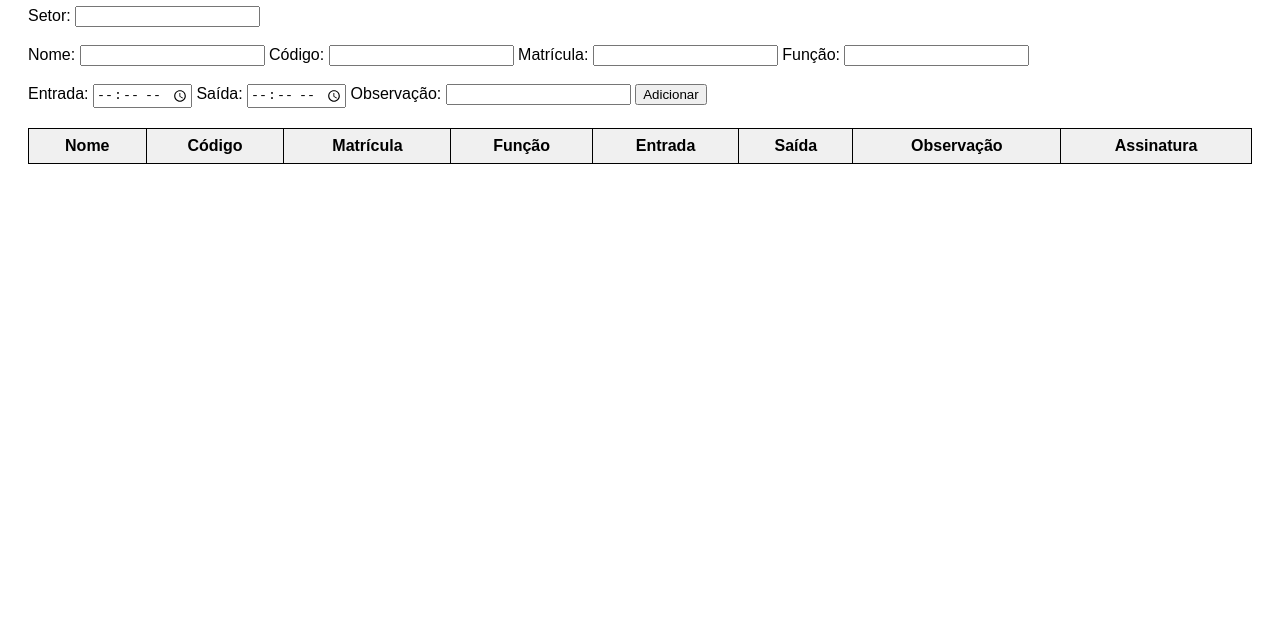
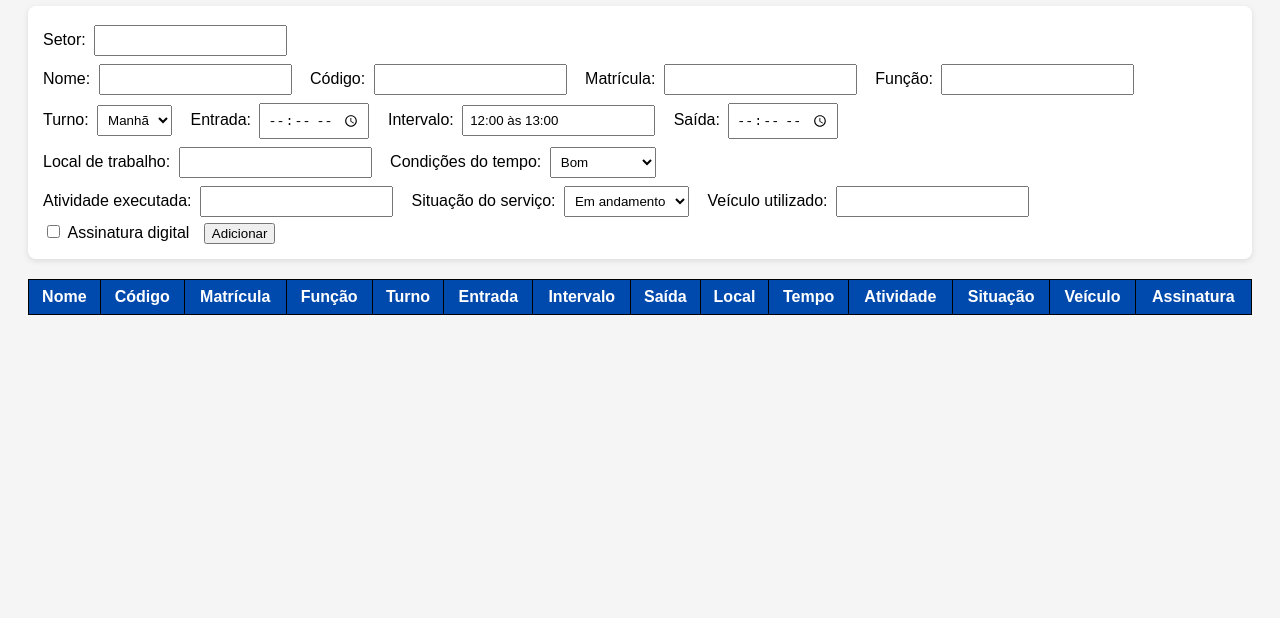
Before and after one commit to Gitninja7/rds-facil, a plain HTML site: page index.html in a window 1280 px wide. Shown: the part 182-800 px from the top of the page. Drawn offline with Linux system fonts and the light colour scheme.

Commit message:
Add files via upload

```diff
--- a/index.html
+++ b/index.html
@@ -1,3 +1,4 @@
+
 <!DOCTYPE html>
 <html lang="pt-br">
 <head>
@@ -15,13 +16,15 @@
     }
   </script>
   <style>
-    body { font-family: Arial, sans-serif; padding: 20px; }
+    body { font-family: Arial, sans-serif; padding: 20px; background: #f5f5f5; }
     .top-bar { display: flex; justify-content: space-between; align-items: center; margin-bottom: 20px; }
     .logo { height: 80px; }
-    table { width: 100%; border-collapse: collapse; margin-top: 20px; }
+    table { width: 100%; border-collapse: collapse; margin-top: 20px; background: white; }
     th, td { border: 1px solid #000; padding: 8px; text-align: center; }
-    th { background-color: #f0f0f0; }
-    .signature-line { height: 40px; }
+    th { background-color: #004aad; color: white; }
+    input, select { margin: 4px; padding: 6px; }
+    label { display: inline-block; margin-right: 10px; }
+    .form-section { background: white; padding: 15px; border-radius: 8px; box-shadow: 0 2px 6px rgba(0,0,0,0.1); }
   </style>
 </head>
 <body>
@@ -29,30 +32,58 @@
 <div class="top-bar">
   <img src="logo-css.png" alt="Logo CSS" class="logo">
   <div>
-    <label>Data (DD/MM/AA): <input type="text" id="data"></label><br>
-    <label>Dia da semana: <input type="text" id="dia_semana"></label>
+    <label>Data: <input type="date" id="data"></label><br>
+    <label>Dia da semana: <input type="text" id="dia_semana" readonly></label>
   </div>
 </div>
 
 <h1>Relatório Diário de Serviço - CSS Construtora</h1>
 
+<div class="form-section">
 <form id="form-colab">
-  <label>Setor: <input type="text" id="setor" required></label><br><br>
+  <label>Setor: <input type="text" id="setor" required></label><br>
   <label>Nome: <input type="text" id="nome" required></label>
   <label>Código: <input type="text" id="codigo" required></label>
   <label>Matrícula: <input type="text" id="matricula" required></label>
-  <label>Função: <input type="text" id="funcao"></label><br><br>
+  <label>Função: <input type="text" id="funcao"></label><br>
+  <label>Turno:
+    <select id="turno">
+      <option>Manhã</option>
+      <option>Tarde</option>
+      <option>Noite</option>
+    </select>
+  </label>
   <label>Entrada: <input type="time" id="entrada"></label>
-  <label>Saída: <input type="time" id="saida"></label>
-  <label>Observação: <input type="text" id="obs"></label>
+  <label>Intervalo: <input type="text" id="intervalo" value="12:00 às 13:00"></label>
+  <label>Saída: <input type="time" id="saida"></label><br>
+  <label>Local de trabalho: <input type="text" id="local"></label>
+  <label>Condições do tempo:
+    <select id="tempo">
+      <option>Bom</option>
+      <option>Chuva</option>
+      <option>Impraticável</option>
+    </select>
+  </label><br>
+  <label>Atividade executada: <input type="text" id="atividade"></label>
+  <label>Situação do serviço:
+    <select id="situacao">
+      <option>Em andamento</option>
+      <option>Finalizado</option>
+      <option>Impraticável</option>
+    </select>
+  </label>
+  <label>Veículo utilizado: <input type="text" id="veiculo"></label><br>
+  <label><input type="checkbox" id="assinatura"> Assinatura digital</label>
   <button type="submit">Adicionar</button>
 </form>
+</div>
 
 <table id="tabela">
   <thead>
     <tr>
       <th>Nome</th><th>Código</th><th>Matrícula</th><th>Função</th>
-      <th>Entrada</th><th>Saída</th><th>Observação</th><th>Assinatura</th>
+      <th>Turno</th><th>Entrada</th><th>Intervalo</th><th>Saída</th>
+      <th>Local</th><th>Tempo</th><th>Atividade</th><th>Situação</th><th>Veículo</th><th>Assinatura</th>
     </tr>
   </thead>
   <tbody></tbody>
@@ -61,23 +92,25 @@
 <script>
   document.getElementById("form-colab").addEventListener("submit", function(e) {
     e.preventDefault();
-    const nome = document.getElementById("nome").value;
-    const codigo = document.getElementById("codigo").value;
-    const matricula = document.getElementById("matricula").value;
-    const funcao = document.getElementById("funcao").value;
-    const entrada = document.getElementById("entrada").value;
-    const saida = document.getElementById("saida").value;
-    const obs = document.getElementById("obs").value;
+    const get = id => document.getElementById(id).value;
+    const assinatura = document.getElementById("assinatura").checked ? "✔️" : "";
 
     const tbody = document.querySelector("#tabela tbody");
     const row = document.createElement("tr");
 
-    row.innerHTML = `<td>${nome}</td><td>${codigo}</td><td>${matricula}</td>
-                     <td>${funcao}</td><td>${entrada}</td><td>${saida}</td>
-                     <td>${obs}</td><td class="signature-line"></td>`;
+    row.innerHTML = `<td>${get("nome")}</td><td>${get("codigo")}</td><td>${get("matricula")}</td>
+                     <td>${get("funcao")}</td><td>${get("turno")}</td><td>${get("entrada")}</td>
+                     <td>${get("intervalo")}</td><td>${get("saida")}</td><td>${get("local")}</td>
+                     <td>${get("tempo")}</td><td>${get("atividade")}</td><td>${get("situacao")}</td>
+                     <td>${get("veiculo")}</td><td>${assinatura}</td>`;
     tbody.appendChild(row);
+    this.reset();
+  });
 
-    this.reset();
+  document.getElementById("data").addEventListener("change", function() {
+    const dias = ["Domingo", "Segunda-feira", "Terça-feira", "Quarta-feira", "Quinta-feira", "Sexta-feira", "Sábado"];
+    const data = new Date(this.value);
+    document.getElementById("dia_semana").value = dias[data.getDay()];
   });
 </script>
 
```
